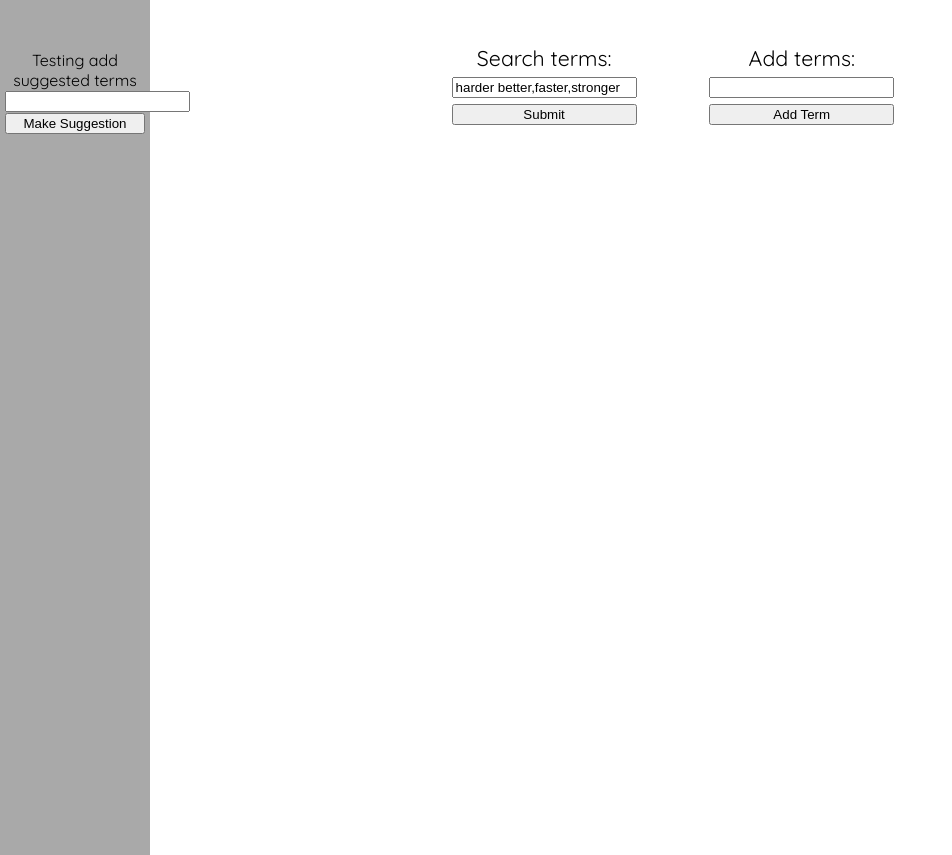
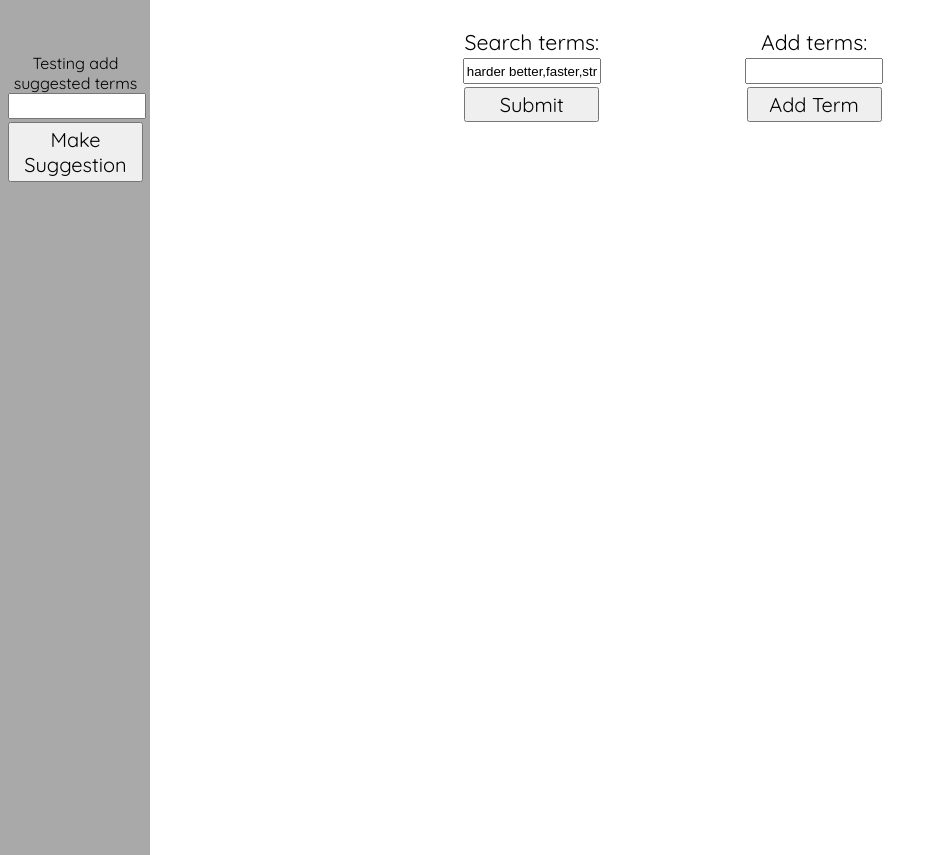
Before and after one commit to airhawk9/collective-memory, a plain HTML site: page index.html in a window 1280 px wide. Shown: the whole page, without its empty margins (0-952 px from the left). Drawn offline with Linux system fonts and the light colour scheme.

Commit message:
working on styling

```diff
--- a/Input/style.scss
+++ b/Input/style.scss
@@ -13,11 +13,19 @@ body {
 
 form {
 	text-align: center;
+	bottom: 0px;
+	min-width: 135px;
+	margin: 3px;
 }
 
-#newSearch {
-	justify-self: center;
+form input {
+	width: 130px;
+	height: 1.5em;
+	left: auto;
+	right: auto;
 }
+
+#newSearch {}
 
 #addTerm {
 	grid-column: 5;
@@ -25,12 +33,22 @@ form {
 }
 
 form button {
-	width: 100%;
+	font-size: 20px;
+	font-family: 'Quicksand', sans-serif;
+	width: 135px;
+	height: auto;
+	padding-bottom: 3px;
+	padding-top: 3px;
+	margin-top: 3px;
 }
 
 #queryTerms {
 	grid-column: 5 / span 6;
 	grid-row: 3;
+}
+
+#addTerm {
+	align-items: baseline;
 }
 
 #sTerms {
```
Also changed, not shown: Output/style.css, 1 other file.
